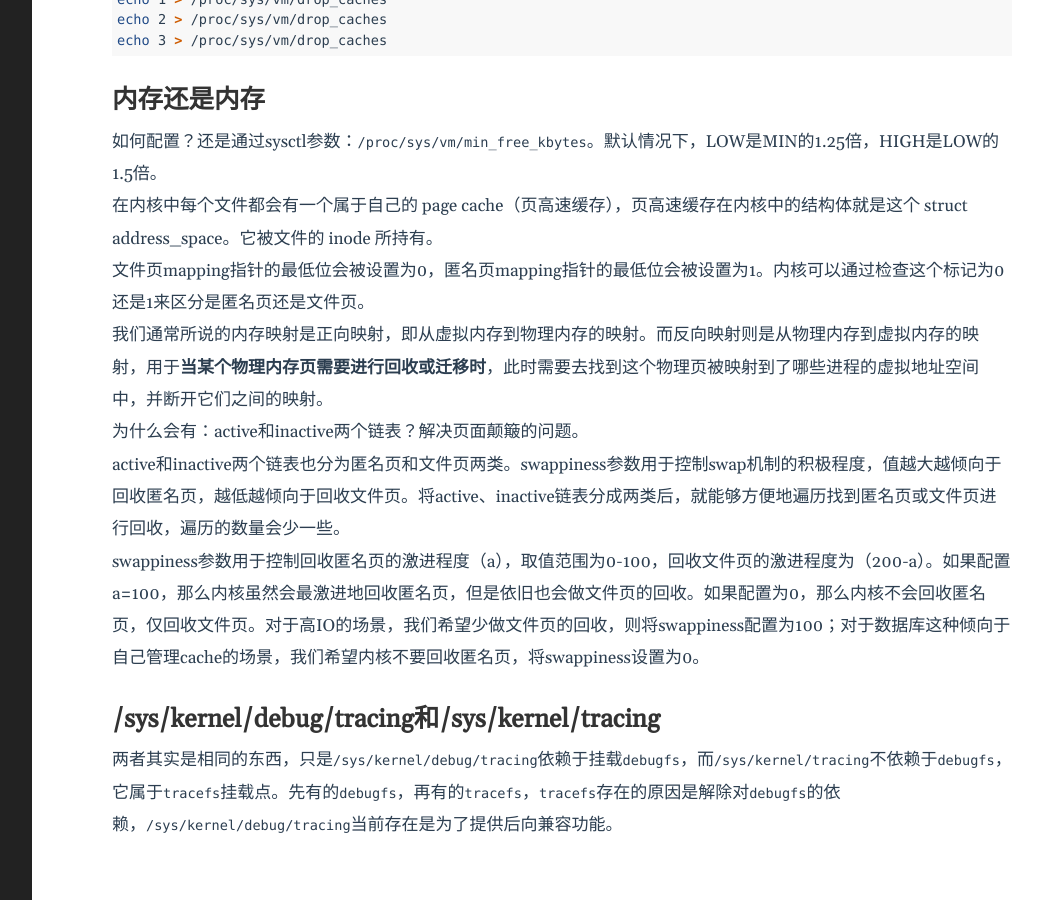
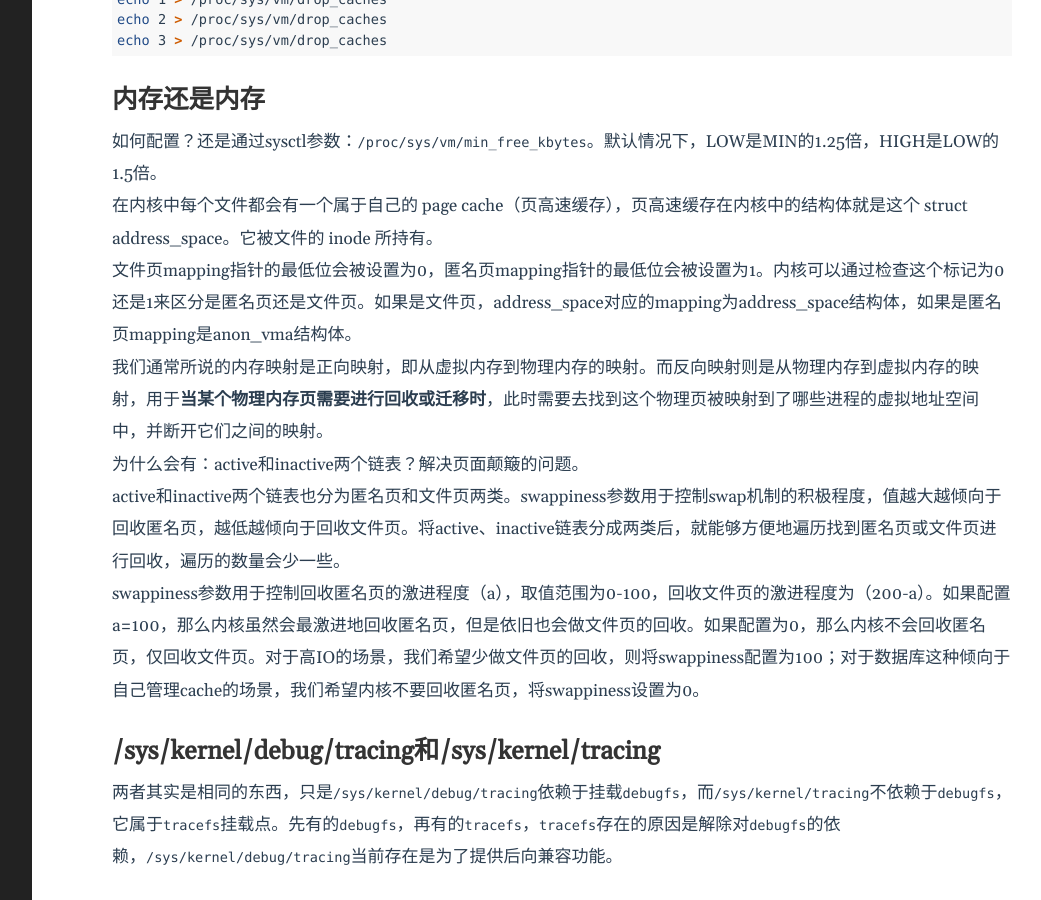
Before and after one commit to lclgo/lclgo.github.io, a Jekyll site: the page built from _posts/draft/2020-01-01-draft.md, in a window 1280 px wide and 900 px high, scrolled down 4557 px. Shown: the whole window, without its empty margins (188-1229 px from the left). Built offline with Jekyll 4.4.1, drawn with Linux system fonts in a browser that asks for light colours.

Commit message:
add the difference of mapping

```diff
--- a/_posts/draft/2020-01-01-draft.md
+++ b/_posts/draft/2020-01-01-draft.md
@@ -159,7 +159,7 @@ echo 3 > /proc/sys/vm/drop_caches
 
 在内核中每个文件都会有一个属于自己的 page cache（页高速缓存），页高速缓存在内核中的结构体就是这个 struct address_space。它被文件的 inode 所持有。
 
-文件页mapping指针的最低位会被设置为0，匿名页mapping指针的最低位会被设置为1。内核可以通过检查这个标记为0还是1来区分是匿名页还是文件页。
+文件页mapping指针的最低位会被设置为0，匿名页mapping指针的最低位会被设置为1。内核可以通过检查这个标记为0还是1来区分是匿名页还是文件页。如果是文件页，address_space对应的mapping为address_space结构体，如果是匿名页mapping是anon_vma结构体。
 
 我们通常所说的内存映射是正向映射，即从虚拟内存到物理内存的映射。而反向映射则是从物理内存到虚拟内存的映射，用于**当某个物理内存页需要进行回收或迁移时**，此时需要去找到这个物理页被映射到了哪些进程的虚拟地址空间中，并断开它们之间的映射。
 
```
